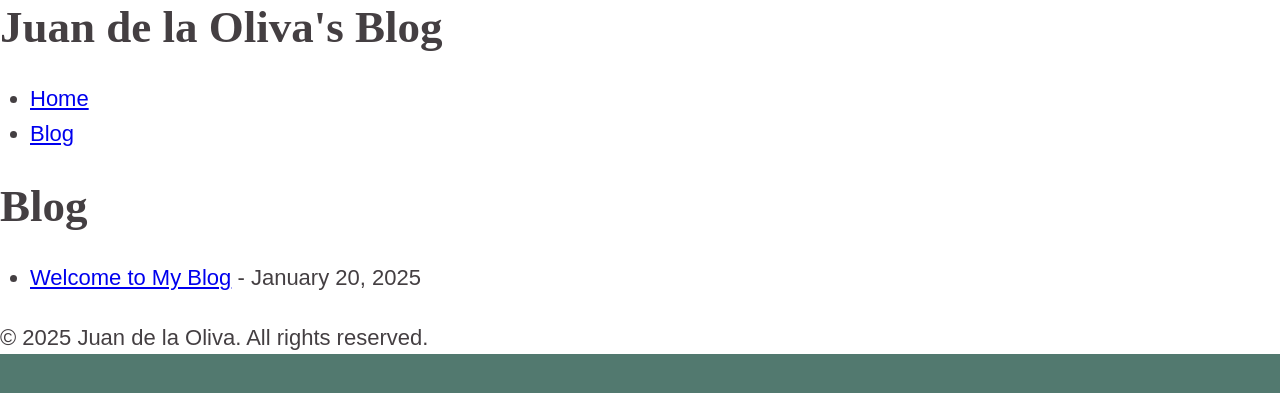
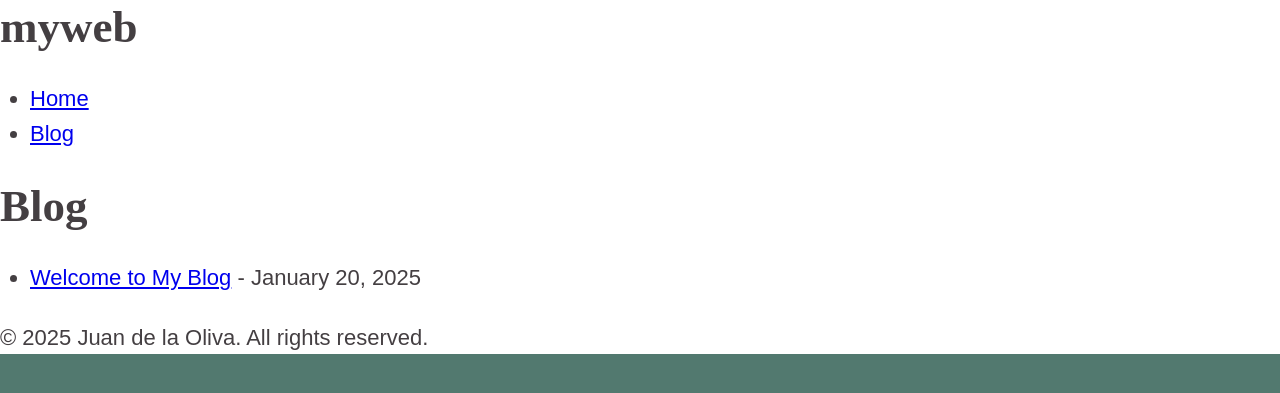
Before and after one commit to juandelaoliva/myweb, a Jekyll site: the page built from blog.html, in a window 1280 px wide. Shown: the top 393 px of the page. Built offline with Jekyll 4.4.1, drawn with Linux system fonts in a browser that asks for light colours.

Commit message:
Update _config.yml

```diff
--- a/_config.yml
+++ b/_config.yml
@@ -1,6 +1 @@
 theme: jekyll-theme-cayman
-
-title: "Juan de la Oliva's Blog"
-description: "Explore articles about Drupal, AI, technology, web development, and more, written by Juan de la Oliva."
-url: "https://juandelaoliva.com"
-permalink: /blog/:title/
```
